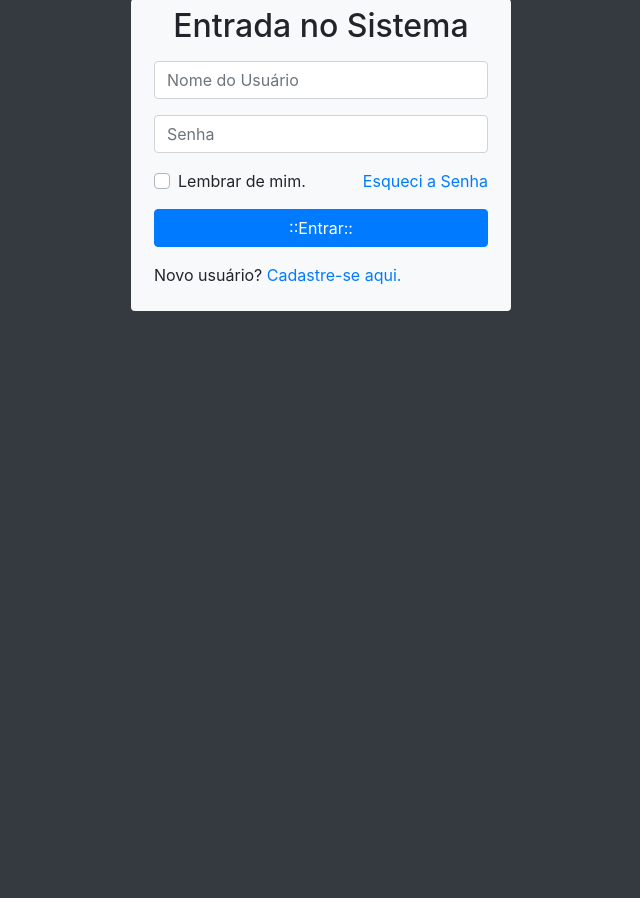
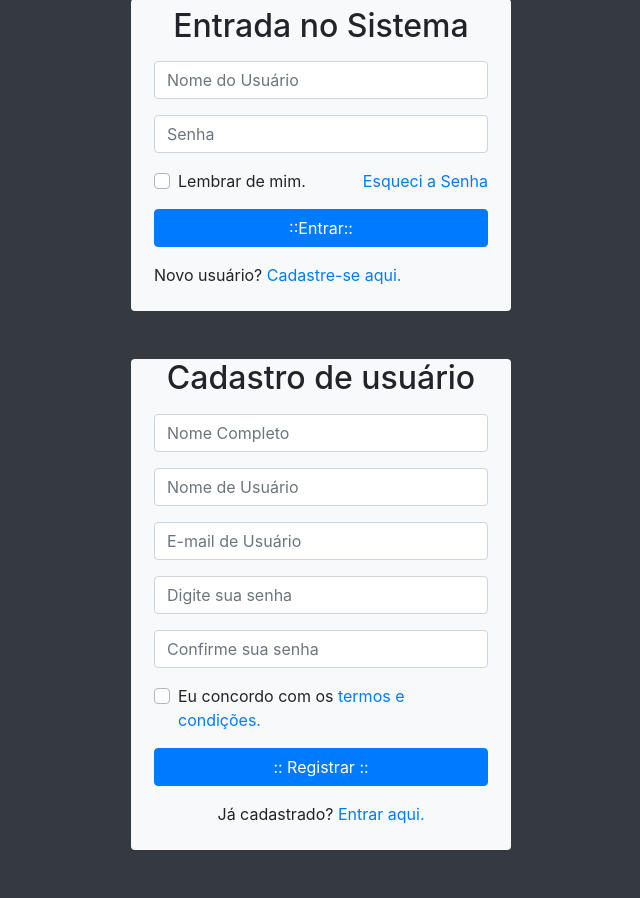
Before and after one commit to PatricFrena/sistema_de_login.PHP, a PHP site: page / in a window 1280 px wide. Shown: the part 91-989 px from the top of the page, without its empty margins (319-959 px from the left). Before the commit the page ends 402 px from the top, so only its background shows below. Run offline with PHP 8.4, Linux system fonts and the light colour scheme; some libraries are stand-ins or nearby versions.

Commit message:
closes #2
Criação de Formulário de Cadastro

```diff
--- a/Index.php
+++ b/Index.php
@@ -23,7 +23,7 @@
 
 
         <!-- Formulário de Login -->
-        <section class="row">
+        <section class="row mb-5">
             <div class="col-lg-4 offset-lg-4 bg-light rounded" id="caixaLogin">
                 <h2 class="text-center mt-2">Entrada no Sistema</h2>
                 <form action="#" id="formLogin" class="p-2">
@@ -42,6 +42,62 @@
             </div>
         </section>
 
+        <!-- Formulário de Cadatro -->
+        <section class="row mb-5">
+            <div class="col-lg-4 offset-lg-4 bg-light rounded" id="caixaCadastro">
+                <h2 class="text-center">Cadastro de usuário</h2>
+            <form action="#" class="p-2" id="frmCadastro">
+
+                <div class="form-group">
+                    <input type="text" name="nomeCompleto" id="nomeCompleto" class="form-control" placeholder="Nome Completo" required>
+                </div>
+
+                <div class="form-group">
+                    <input type="text" name="nomeUsuário" id="nomeUsuário" class="form-control" placeholder="Nome de Usuário" required>
+                </div>
+
+                <div class="form-group">
+                    <input type="email" name="emailUsuário" id="emailUsuário" class="form-control" placeholder="E-mail de Usuário" required>
+                </div>
+
+                <div class="form-group">
+                    <input type="password" name="senhaUsuário" id="senhaUsuário" class="form-control" placeholder="Digite sua senha" required>
+                </div>
+
+                <div class="form-group">
+                    <input type="password" name="senhaConfirma" id="senhaConfirma" class="form-control" placeholder="Confirme sua senha" required>
+                </div>
+
+                <div class="form-group">
+                    <div class="custom-control custom-checkbox">
+                        <input type="checkbox" name="concordar"
+                        id="concordar" class="custom-control-input">
+                        <label for="concordar" class="custom-control-label">
+                        Eu concordo com os
+                        <a href="#"> termos e condições. </a>
+                        </label>
+                    </div>
+                </div>
+
+
+                <div class="form-group">
+                    <input type="submit" value=":: Registrar ::"
+                    class="btn btn-primary btn-block"
+                    id="btnRegistrar">
+                </div>
+
+                <div class="form-group">
+                    <p class="text-center">
+                    Já cadastrado?
+                    <a href="#" id="btnJáCadastrado">
+                        Entrar aqui.
+                        </a>
+                     </p>
+                </div>
+            </form>
+        </div>
+    </section>
+
 
     </main>
 
```
